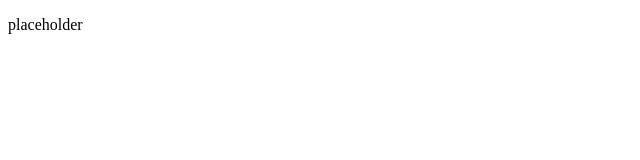
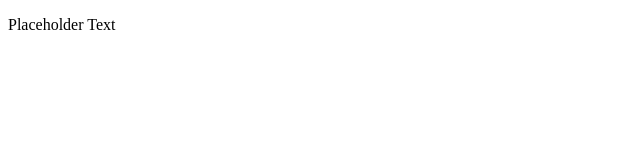
Before and after one commit to gwhendolyn/gwhendolyn.github.io, a plain HTML site: page index.html in a window 1280 px wide. Shown: the full height of the page, 0-640 px from the left. Drawn offline with Linux system fonts and the light colour scheme.

Commit message:
Update index.html

```diff
--- a/index.html
+++ b/index.html
@@ -6,6 +6,6 @@
     <title>Document</title>
 </head>
 <body>
-    <p>placeholder</p>
+    <p>Placeholder Text</p>
 </body>
 </html>
```
